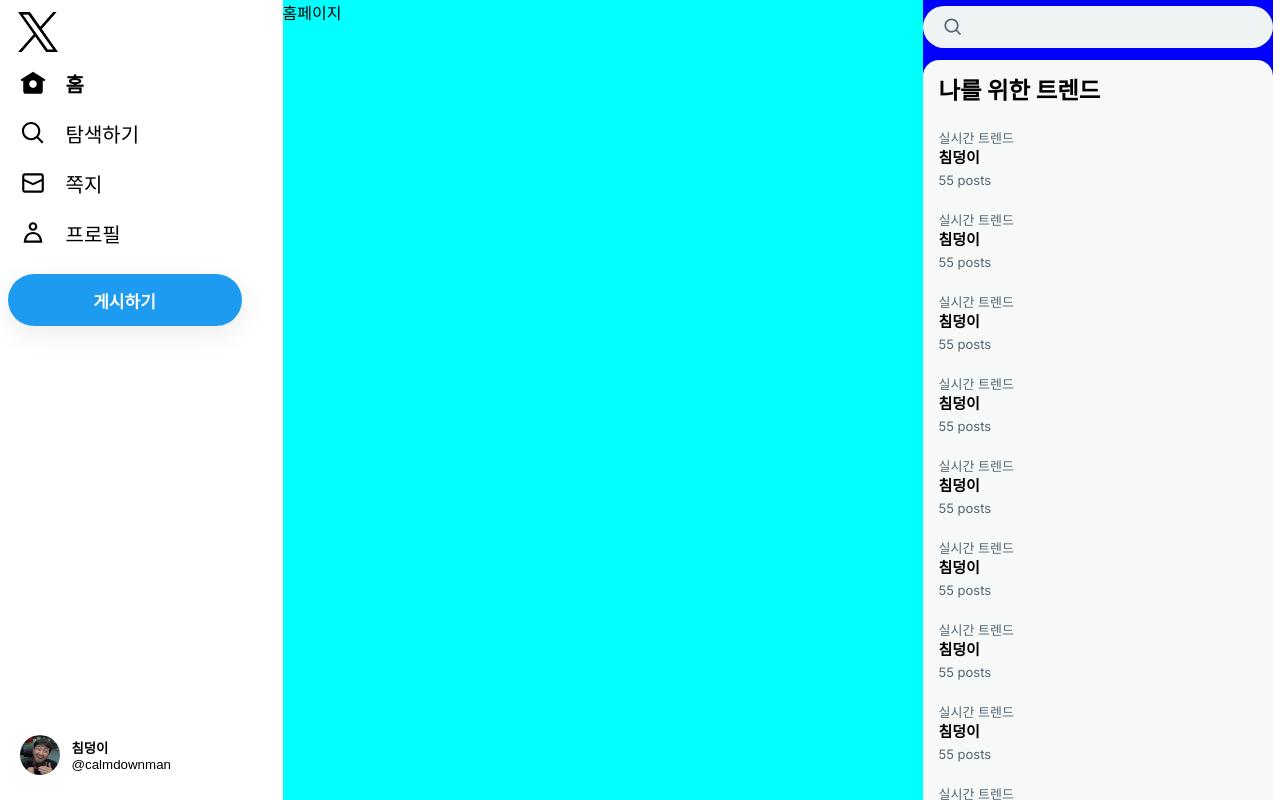
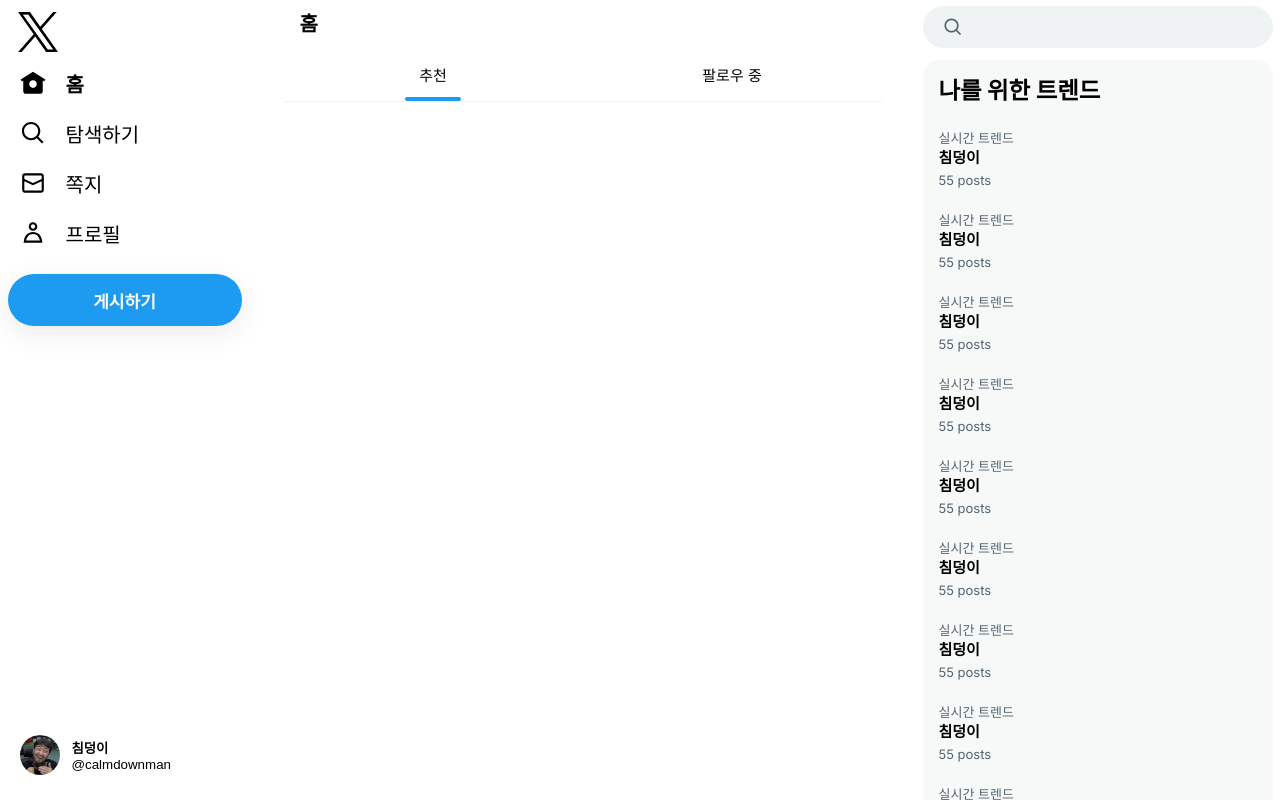
Before and after one commit to boyfromthewell/X-clone, a Next.js app: page /home in a window 1280 px wide. Built offline with nearby package versions, Linux system fonts and the light colour scheme.

Commit message:
feat: home tab

```diff
--- /dev/null
+++ b/src/app/(afterLogin)/home/_component/Tab.tsx
@@ -0,0 +1,31 @@
+"use client";
+import { useState } from "react";
+import styles from "./tab.module.css";
+
+export default function Tab() {
+  const [tab, setTab] = useState("rec");
+
+  const handleClickRec = () => {
+    setTab("rec");
+  };
+
+  const handleClickFol = () => {
+    setTab("fol");
+  };
+
+  return (
+    <div className={styles.homeFixed}>
+      <div className={styles.homeText}>홈</div>
+      <div className={styles.homeTab}>
+        <div onClick={handleClickRec}>
+          추천
+          <div className={styles.tabIndicator} hidden={tab === "fol"}></div>
+        </div>
+        <div onClick={handleClickFol}>
+          팔로우 중
+          <div className={styles.tabIndicator} hidden={tab === "rec"}></div>
+        </div>
+      </div>
+    </div>
+  );
+}
--- /dev/null
+++ b/src/app/(afterLogin)/home/_component/TabProvider.tsx
@@ -0,0 +1,17 @@
+"use client";
+import { createContext, ReactNode, useState } from "react";
+
+export const TabContext = createContext({
+  tab: "rec",
+  setTab: (value: "rec" | "fol") => {},
+});
+
+export default function TabProvider({ children }: { children: ReactNode }) {
+  const [tab, setTab] = useState("rec");
+
+  return (
+    <TabContext.Provider value={{ tab, setTab }}>
+      {children}
+    </TabContext.Provider>
+  );
+}
--- /dev/null
+++ b/src/app/(afterLogin)/home/_component/tab.module.css
@@ -0,0 +1,59 @@
+.main {
+  width: 600px;
+  border-color: rgb(239, 243, 244);
+  border-right-width: 1px;
+  border-left-width: 1px;
+  border-left-style: solid;
+  border-right-style: solid;
+  display: flex;
+  flex-direction: column;
+  align-items: stretch;
+}
+
+.homeFixed {
+  position: fixed;
+  z-index: 1;
+  width: 598px;
+  background-color: rgba(255, 255, 255, 0.85);
+  backdrop-filter: blur(12px);
+  border-color: rgb(239, 243, 244);
+  border-bottom-width: 1px;
+  border-bottom-style: solid;
+}
+
+.homeText {
+  font-size: 20px;
+  line-height: 24px;
+  font-weight: bold;
+  padding: 12px 16px;
+}
+
+.homeTab {
+  height: 53px;
+  display: flex;
+}
+
+.homeTab > div {
+  flex: 1;
+  display: flex;
+  align-items: center;
+  justify-content: center;
+  font-size: 15px;
+  cursor: pointer;
+  position: relative;
+}
+
+.homeTab a:hover {
+  background-color: rgba(15, 20, 25, 0.1);
+}
+
+.tabIndicator {
+  height: 4px;
+  align-self: center;
+  background-color: rgb(29, 155, 240);
+  min-width: 56px;
+  width: 56px;
+  position: absolute;
+  bottom: 0px;
+  border-radius: 9999px;
+}
--- /dev/null
+++ b/src/app/(afterLogin)/home/home.module.css
@@ -0,0 +1,11 @@
+.main {
+  width: 600px;
+  border-color: rgb(239, 243, 244);
+  border-right-width: 1px;
+  border-left-width: 1px;
+  border-left-style: solid;
+  border-right-style: solid;
+  display: flex;
+  flex-direction: column;
+  align-items: stretch;
+}
--- a/src/app/(afterLogin)/home/page.tsx
+++ b/src/app/(afterLogin)/home/page.tsx
@@ -1,3 +1,13 @@
+import Tab from "./_component/Tab";
+import TabProvider from "./_component/TabProvider";
+import styles from "./home.module.css";
+
 export default function Home() {
-  return <main>홈페이지</main>;
+  return (
+    <main className={styles.main}>
+      <TabProvider>
+        <Tab />
+      </TabProvider>
+    </main>
+  );
 }
--- a/src/app/(afterLogin)/layout.module.css
+++ b/src/app/(afterLogin)/layout.module.css
@@ -78,7 +78,6 @@
 }
 
 .rightSectionInner {
-  background-color: aqua;
   height: 100%;
   width: 990px;
   display: flex;
@@ -90,7 +89,6 @@
 }
 
 .rightSection {
-  background-color: blue;
   width: 350px;
   height: 100%;
 }
--- a/src/app/globals.css
+++ b/src/app/globals.css
@@ -1,9 +1,9 @@
 :root {
   --max-width: 1100px;
   --border-radius: 12px;
-  --font-mono: ui-monospace, Menlo, Monaco, 'Cascadia Mono', 'Segoe UI Mono',
-    'Roboto Mono', 'Oxygen Mono', 'Ubuntu Monospace', 'Source Code Pro',
-    'Fira Mono', 'Droid Sans Mono', 'Courier New', monospace;
+  --font-mono: ui-monospace, Menlo, Monaco, "Cascadia Mono", "Segoe UI Mono",
+    "Roboto Mono", "Oxygen Mono", "Ubuntu Monospace", "Source Code Pro",
+    "Fira Mono", "Droid Sans Mono", "Courier New", monospace;
 
   --foreground-rgb: 0, 0, 0;
   --background-start-rgb: 214, 219, 220;
@@ -83,16 +83,11 @@
 body {
   max-width: 100vw;
   overflow-x: hidden;
+  background-color: #fff;
 }
 
 body {
   color: rgb(var(--foreground-rgb));
-  background: linear-gradient(
-      to bottom,
-      transparent,
-      rgb(var(--background-end-rgb))
-    )
-    rgb(var(--background-start-rgb));
 }
 
 a {
```
Also changed, not shown: src/app/(afterLogin)/home/_component/Post.tsx (added), src/app/(afterLogin)/home/_component/PostForm.tsx (added), src/app/(afterLogin)/home/_component/postForm.module.css (added).
